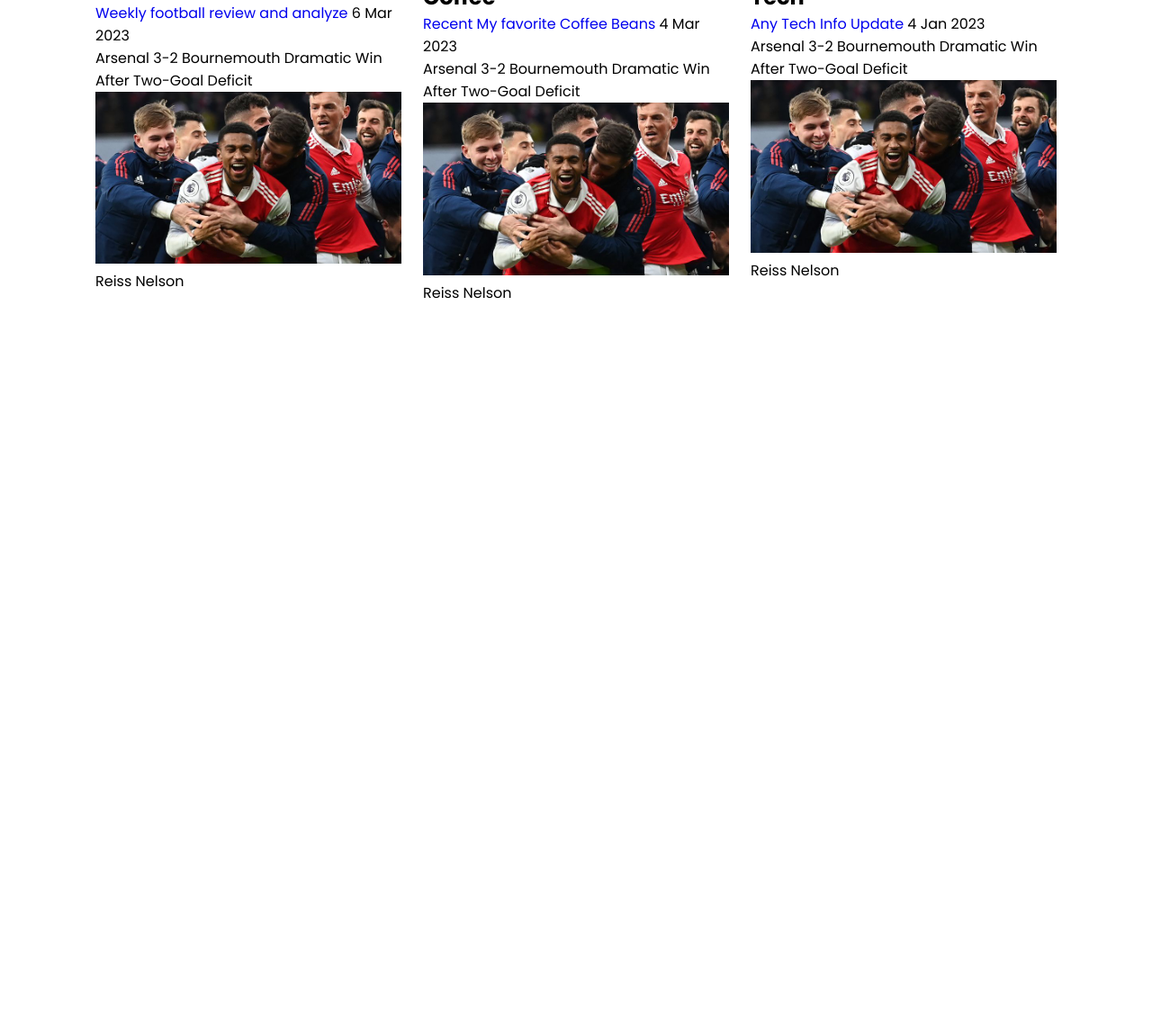
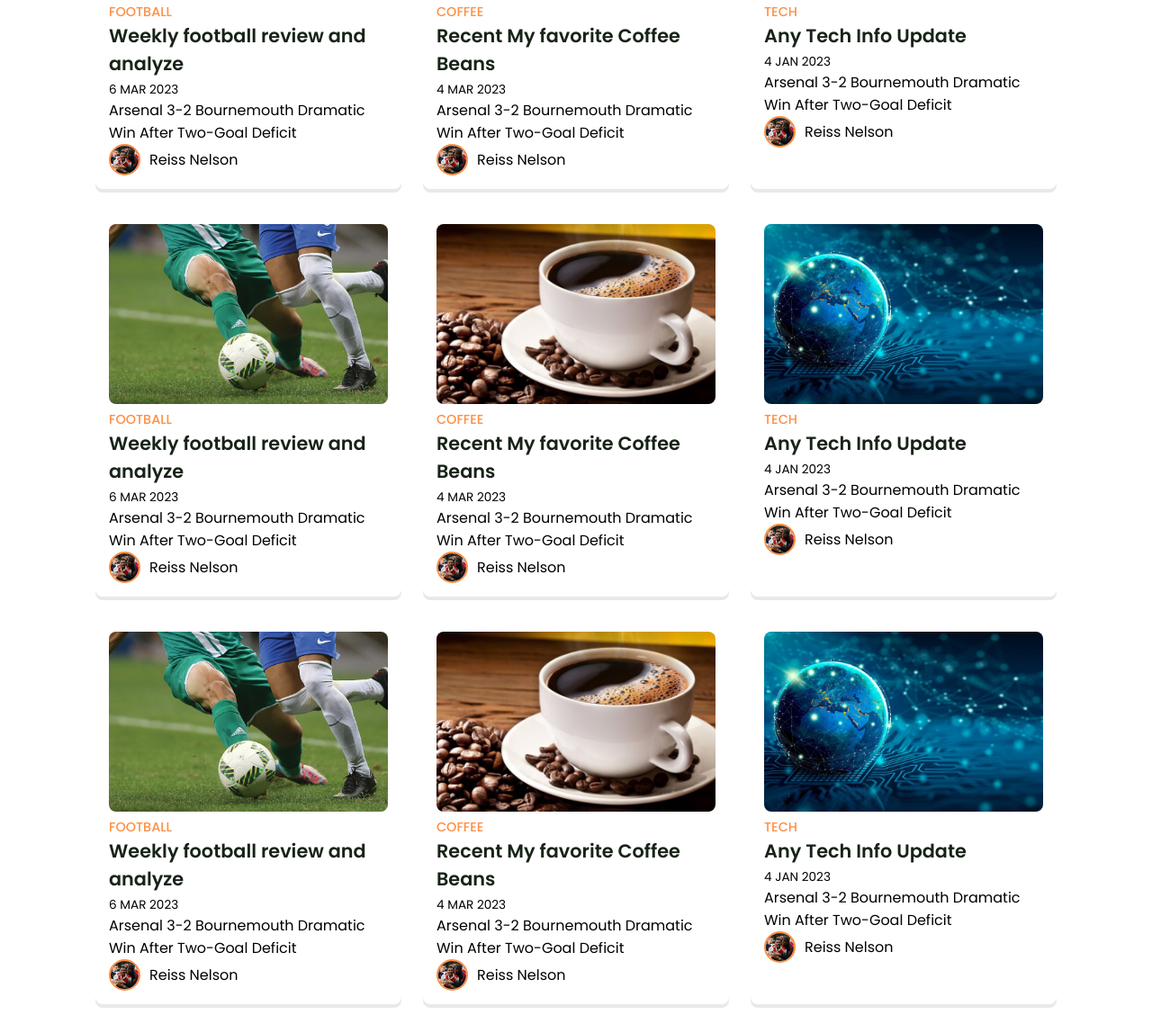
Before and after one commit to km539/git_practice, a plain HTML site: page index.html in a window 1280 px wide. Shown: the part 768-1916 px from the top of the page at 90% size. Before the commit the page ends 1138 px from the top, so only its background shows below. Drawn offline with nearby package versions, Linux system fonts and the light colour scheme.

Commit message:
show post function by category name added

```diff
--- a/css/post.css
+++ b/css/post.css
@@ -25,3 +25,68 @@
     justify-content: center;
     gap: 1.5rem;
 }
+
+.postBox {
+    background: var(--bg-color);
+    box-shadow: 0 4px hsl(355deg 25% 15% / 10%);
+    padding: 15px;
+    border-radius: 0.5rem;
+}
+
+.postImg {
+    width: 100%;
+    height: 200px;
+    object-fit: cover;
+    object-position: center;
+    border-radius: 0.5rem;
+}
+
+.category {
+    font-size: 0.9rem;
+    font-weight: 500;
+    text-transform: uppercase;
+    color: var(--second-color);
+}
+
+.postTitle {
+    font-size: 1.3rem;
+    font-weight: 600;
+    color: var(--text-color);
+    display: -webkit-box;
+    -webkit-line-clamp: 2;
+    -webkit-box-orient: vertical;
+    overflow: hidden;
+}
+
+.postDate {
+    display: flex;
+    font-size: 0.85rem;
+    text-transform: uppercase;
+    font-weight: 400;
+    margin-top: 4px;
+}
+
+.postDiscription {
+    font-size: 0.9rem;
+    line-height: 1.5rem;
+    margin: 5px 0 10px;
+    display: -webkit-box;
+    -webkit-line-clamp: 2;
+    -webkit-box-orient: vertical;
+    overflow: hidden;
+}
+
+.headline {
+    display: flex;
+    align-items: center;
+    gap: 10px;
+}
+
+.headlineImg {
+    width: 35px;
+    height: 35px;
+    border-radius: 50%;
+    object-fit: cover;
+    object-position: center;
+    border: 2px solid var(--second-color);
+}
--- a/index.html
+++ b/index.html
@@ -35,7 +35,7 @@
     </div>
 
     <section class="post container">
-        <div class="postBox">
+        <div class="postBox football">
             <img src="images/football.webp" alt="" class="postImg">
             <h2 class="category">Football</h2>
             <a href="src/post.html" class="postTitle">
@@ -49,7 +49,7 @@
             </div>
         </div>
 
-        <div class="postBox">
+        <div class="postBox coffee">
             <img src="images/coffee.jpeg" alt="" class="postImg">
             <h2 class="category">Coffee</h2>
             <a href="src/post.html" class="postTitle">
@@ -63,7 +63,91 @@
             </div>
         </div>
 
-        <div class="postBox">
+        <div class="postBox tech">
+            <img src="images/tech.jpeg" alt="" class="postImg">
+            <h2 class="category">Tech</h2>
+            <a href="src/post.html" class="postTitle">
+                Any Tech Info Update
+            </a>
+            <span class="postDate">4 Jan 2023</span>
+            <p class="postDecription">Arsenal 3-2 Bournemouth Dramatic Win After Two-Goal Deficit</p>
+            <div class="headline">
+                <img src="images/headline.jpeg" class="headlineImg">
+                <span class="headlineName">Reiss Nelson</span>
+            </div>
+        </div>
+
+        <div class="postBox football">
+            <img src="images/football.webp" alt="" class="postImg">
+            <h2 class="category">Football</h2>
+            <a href="src/post.html" class="postTitle">
+                Weekly football review and analyze
+            </a>
+            <span class="postDate">6 Mar 2023</span>
+            <p class="postDecription">Arsenal 3-2 Bournemouth Dramatic Win After Two-Goal Deficit</p>
+            <div class="headline">
+                <img src="images/headline.jpeg" class="headlineImg">
+                <span class="headlineName">Reiss Nelson</span>
+            </div>
+        </div>
+
+        <div class="postBox coffee">
+            <img src="images/coffee.jpeg" alt="" class="postImg">
+            <h2 class="category">Coffee</h2>
+            <a href="src/post.html" class="postTitle">
+                Recent My favorite Coffee Beans
+            </a>
+            <span class="postDate">4 Mar 2023</span>
+            <p class="postDecription">Arsenal 3-2 Bournemouth Dramatic Win After Two-Goal Deficit</p>
+            <div class="headline">
+                <img src="images/headline.jpeg" class="headlineImg">
+                <span class="headlineName">Reiss Nelson</span>
+            </div>
+        </div>
+
+        <div class="postBox tech">
+            <img src="images/tech.jpeg" alt="" class="postImg">
+            <h2 class="category">Tech</h2>
+            <a href="src/post.html" class="postTitle">
+                Any Tech Info Update
+            </a>
+            <span class="postDate">4 Jan 2023</span>
+            <p class="postDecription">Arsenal 3-2 Bournemouth Dramatic Win After Two-Goal Deficit</p>
+            <div class="headline">
+                <img src="images/headline.jpeg" class="headlineImg">
+                <span class="headlineName">Reiss Nelson</span>
+            </div>
+        </div>
+
+        <div class="postBox football" >
+            <img src="images/football.webp" alt="" class="postImg">
+            <h2 class="category">Football</h2>
+            <a href="src/post.html" class="postTitle">
+                Weekly football review and analyze
+            </a>
+            <span class="postDate">6 Mar 2023</span>
+            <p class="postDecription">Arsenal 3-2 Bournemouth Dramatic Win After Two-Goal Deficit</p>
+            <div class="headline">
+                <img src="images/headline.jpeg" class="headlineImg">
+                <span class="headlineName">Reiss Nelson</span>
+            </div>
+        </div>
+
+        <div class="postBox coffee">
+            <img src="images/coffee.jpeg" alt="" class="postImg">
+            <h2 class="category">Coffee</h2>
+            <a href="src/post.html" class="postTitle">
+                Recent My favorite Coffee Beans
+            </a>
+            <span class="postDate">4 Mar 2023</span>
+            <p class="postDecription">Arsenal 3-2 Bournemouth Dramatic Win After Two-Goal Deficit</p>
+            <div class="headline">
+                <img src="images/headline.jpeg" class="headlineImg">
+                <span class="headlineName">Reiss Nelson</span>
+            </div>
+        </div>
+
+        <div class="postBox tech">
             <img src="images/tech.jpeg" alt="" class="postImg">
             <h2 class="category">Tech</h2>
             <a href="src/post.html" class="postTitle">
@@ -77,6 +161,12 @@
             </div>
         </div>
     </section>
+
+    <script
+  src="https://code.jquery.com/jquery-3.6.3.js"
+  integrity="sha256-nQLuAZGRRcILA+6dMBOvcRh5Pe310sBpanc6+QBmyVM="
+  crossorigin="anonymous"></script>
+
     <script src="js/main.js"></script>
 </body>
 </html>
--- a/js/main.js
+++ b/js/main.js
@@ -0,0 +1,31 @@
+// $(document).ready(function(){
+//     $('.filterItem').click(function(){
+//         const value = $(this).attr('data-filter')
+//         if(value === )
+//     })
+// })
+function hide(array) {
+    array.forEach(function (id) {
+        id.style.display = 'none';
+    })
+}
+function show(array) {
+    array.forEach(function (id) {
+        id.style.display = 'block';
+    })
+}
+
+document.querySelectorAll('.filterItem').forEach(btn => {
+    let value = btn.getAttribute('data-filter');
+    btn.addEventListener("click", function(id){
+        if(value === "all"){
+            const all = document.querySelectorAll('.postBox')
+            show(all);
+        }else{
+            const all = document.querySelectorAll(`.postBox`)
+            hide(all);
+            const other = document.querySelectorAll(`.${value}`)
+            show(other);
+        }
+    })
+})
```
